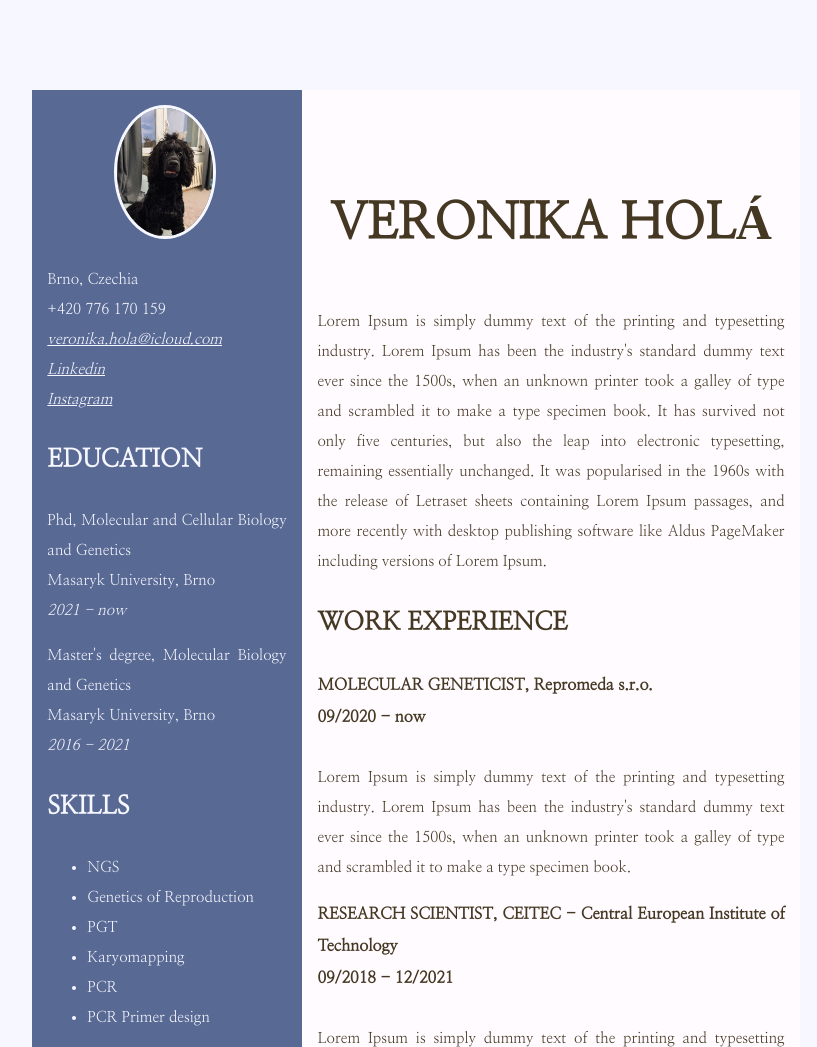
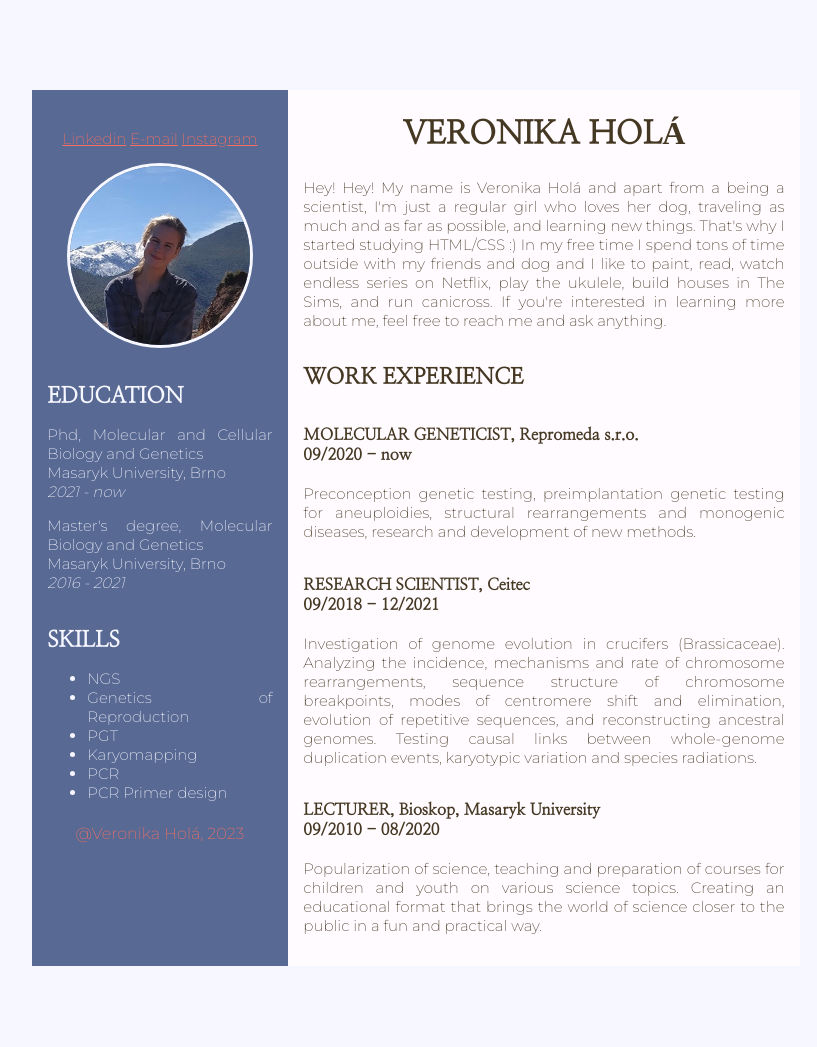
Before and after one commit to veronikahola/domaciukol1, a plain HTML site: page index.html in a window 1280 px wide. Shown: the top 1047 px of the page, without its empty margins (224-1041 px from the left). Drawn offline with Linux system fonts and the light colour scheme.

Commit message:
design change

```diff
--- a/index.html
+++ b/index.html
@@ -12,6 +12,10 @@
     <link rel="preconnect" href="https://fonts.gstatic.com" crossorigin>
     <link href="https://fonts.googleapis.com/css2?family=Nanum+Myeongjo&display=swap" rel="stylesheet">
 
+    <link rel="preconnect" href="https://fonts.googleapis.com">
+    <link rel="preconnect" href="https://fonts.gstatic.com" crossorigin>
+    <link href="https://fonts.googleapis.com/css2?family=Montserrat:wght@200&family=Nanum+Myeongjo&display=swap" rel="stylesheet">
+
 
 </head>
 <body>
@@ -20,19 +24,21 @@
 
 <div class="columns">
     <div class="column1">
-
-        <img class="marv" src="images/marv.jpg" alt="profilovka">
-
         <!--záhlaví, seznam v záhlaví bez nadpisu-->
         <section class="about">
+
             <p>
-                Brno, Czechia<br>
-                +420 776 170 159<br>
-                <a href="mailto:veronika.hola@icloud.com">veronika.hola@icloud.com</a><br>
-                <a href="https://www.linkedin.com/in/veronika-hola-7b30201a3/">Linkedin</a><br>
+                <a href="https://www.linkedin.com/in/veronika-hola-7b30201a3/">Linkedin</a>
+                <a href="mailto:veronika.hola@icloud.com">E-mail</a>
                 <a href="https://www.instagram.com/veruhol/?hl=en">Instagram</a>
             </p>
         </section>
+
+
+        <!--fotka-->
+        <img class="ja" src="images/ja.jpeg" alt="profilovka">
+
+
 
         <!--sekce vzdělání-->
         <section class="education">
@@ -51,6 +57,8 @@
                 </p>
         </section>
 
+
+
         <!--sekce dovednosti-->
         <section class="skills">
             <h2>SKILLS</h2>
@@ -65,18 +73,7 @@
             </ul>
         </section>
 
-        <!--sekce koníčky-->
-        <section class="hobbies">
-            <h2>HOBBIES</h2>
-            <ul>
-                <li>Design</li>
-                <li>Painting</li>
-                <li>Canicross</li>
-                <li>Dog training</li>
-                <li>Travelling</li>
-                <li>Ukulele</li>
-            </ul>
-        </section>
+
 
         <footer>
             @Veronika Holá, 2023
@@ -87,37 +84,38 @@
 
     <div class="column2">
         <!--záhlaví, část o mě-->
-
         <header>
-
             <h1>VERONIKA HOLÁ</h1>
         </header>
 
+
+
         <section class="me">
-            <p>Lorem Ipsum is simply dummy text of the printing and typesetting industry. Lorem Ipsum has been the industry's standard dummy text ever since the 1500s, when an unknown printer took a galley of type and scrambled it to make a type specimen book. It has survived not only five centuries, but also the leap into electronic typesetting, remaining essentially unchanged. It was popularised in the 1960s with the release of Letraset sheets containing Lorem Ipsum passages, and more recently with desktop publishing software like Aldus PageMaker including versions of Lorem Ipsum.</p>
+            <p>Hey! Hey! My name is Veronika Holá and apart from a being a scientist, I'm just a regular girl who loves her dog, traveling as much and as far as possible, and learning new things. That's why I started studying HTML/CSS :) In my free time I spend tons of time outside with my friends and dog and I like to paint, read, watch endless series on Netflix, play the ukulele, build houses in The Sims, and run canicross. If you're interested in learning more about me, feel free to reach me and ask anything.</p>
         </section>
 
+
+
         <!--sekce zkušenosti-->
-
         <section class="experience">
             <h2>WORK EXPERIENCE</h2>
 
                 <p>
-                    <h3><strong>MOLECULAR GENETICIST</strong>, Repromeda s.r.o.<br>
+                    <h3>MOLECULAR GENETICIST, Repromeda s.r.o.<br>
                     09/2020 - now</h3><br>
-                    Lorem Ipsum is simply dummy text of the printing and typesetting industry. Lorem Ipsum has been the industry's standard dummy text ever since the 1500s, when an unknown printer took a galley of type and scrambled it to make a type specimen book.
+                    Preconception genetic testing, preimplantation genetic testing for aneuploidies, structural rearrangements and monogenic diseases, research and development of new methods.
                 </p>
 
                 <p>
-                    <h3><strong>RESEARCH SCIENTIST</strong>, CEITEC - Central European Institute of Technology<br>
+                    <h3>RESEARCH SCIENTIST, Ceitec<br>
                     09/2018 - 12/2021</h3><br>
-                    Lorem Ipsum is simply dummy text of the printing and typesetting industry. Lorem Ipsum has been the industry's standard dummy text ever since the 1500s, when an unknown printer took a galley of type and scrambled it to make a type specimen book. It has survived not only five centuries, but also the leap into electronic typesetting, remaining essentially unchanged. It was popularised in the 1960s with the release of Letraset sheets containing Lorem Ipsum passages, and more recently with desktop publishing software like Aldus PageMaker including versions of Lorem Ipsum.
+                    Investigation of genome evolution in crucifers (Brassicaceae). Analyzing the incidence, mechanisms and rate of chromosome rearrangements, sequence structure of chromosome breakpoints, modes of centromere shift and elimination, evolution of repetitive sequences, and reconstructing ancestral genomes. Testing causal links between whole-genome duplication events, karyotypic variation and species radiations.
                 </p>
 
                 <p>
-                    <h3><strong>LECTURER</strong>, Masaryk University<br>
+                    <h3>LECTURER, Bioskop, Masaryk University<br>
                     09/2010 - 08/2020</h3><br>
-                    Lorem Ipsum is simply dummy text of the printing and typesetting industry. Lorem Ipsum has been the industry's standard dummy text ever since the 1500s, when an unknown printer took a galley of type and scrambled it to make a type specimen book.
+                    Popularization of science, teaching and preparation of courses for children and youth on various science topics. Creating an educational format that brings the world of science closer to the public in a fun and practical way.
                 </p>
         </section>
 
--- a/style.css
+++ b/style.css
@@ -3,33 +3,34 @@
 body{
     background-color: #F7F7FF;
     font-size: 15px;
-    line-height: 2;
-    font-weight: normal;
-    font-family: 'Nanum Myeongjo', serif;
+    font-family: 'Montserrat', serif;
     text-align: justify;
     margin: 7% 0%;
+    line-height: 1,9;
+}
+
+h1,
+h2,
+h3{
+    font-family: 'Nanum Myeongjo', serif;
 }
 
 h1{
-    font-size: 50px;
+    font-size: 32px;
     text-align: center;
+    margin: 5% 0%
 }
 
 
 h2{
-    font-size: 25px;
+    font-size: 22px;
+    margin: 7% 0% 0% 0%;
 }
 
 h3{
     font-size: 16px;
-    margin: 0%;
-}
+    margin: 7% 0% 0% 0%;
 
-h4
-
-header{
-    margin: 0%;
-    padding: 0%;
 }
 
 .columns {
@@ -52,30 +53,40 @@ header{
     background-color: #FFFBFF;
     color: #453823;
     padding: 2%;
+    margin-top: 0%;
+    padding-top: 0%;
   }
 
-
-
 a{
-    font-style: italic;
-    color: #F7F7FF;
+    font-style: normal;
+    color: #F87060;
 }
 
 a:hover{
-    color: #F87060;
+    color:  #F7F7FF;
 }
 
 footer{
     color: #F87060;
     font-size: 16px;
-    margin: 0%;
+    margin: 10% 0% 0% 0%;
     text-align: center;
-    padding: 0%;
 }
 
-.marv{
-    width: 40%;
+.ja{
     border: 3px solid #F7F7FF;
     border-radius: 50%;
-    margin-left: 28%;
+    display: block;
+    margin-left: auto;
+    margin-right: auto;
+    width: 80%;
 }
+
+.about{
+    text-align: center;
+    display: inline;
+}
+
+.column1 h2{
+    margin-top:15%;
+}
```
Also changed, not shown: images/ja.jpeg (added), images/marv.jpg (deleted), 2 other files.
